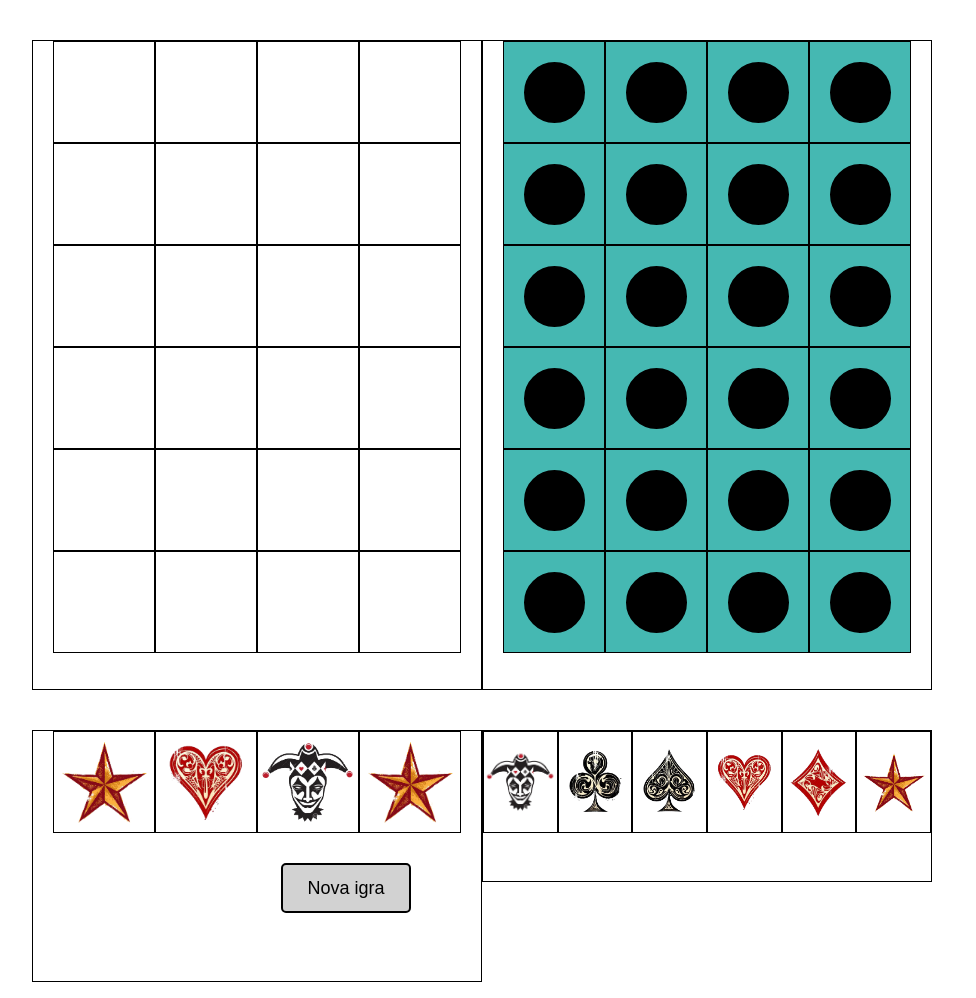
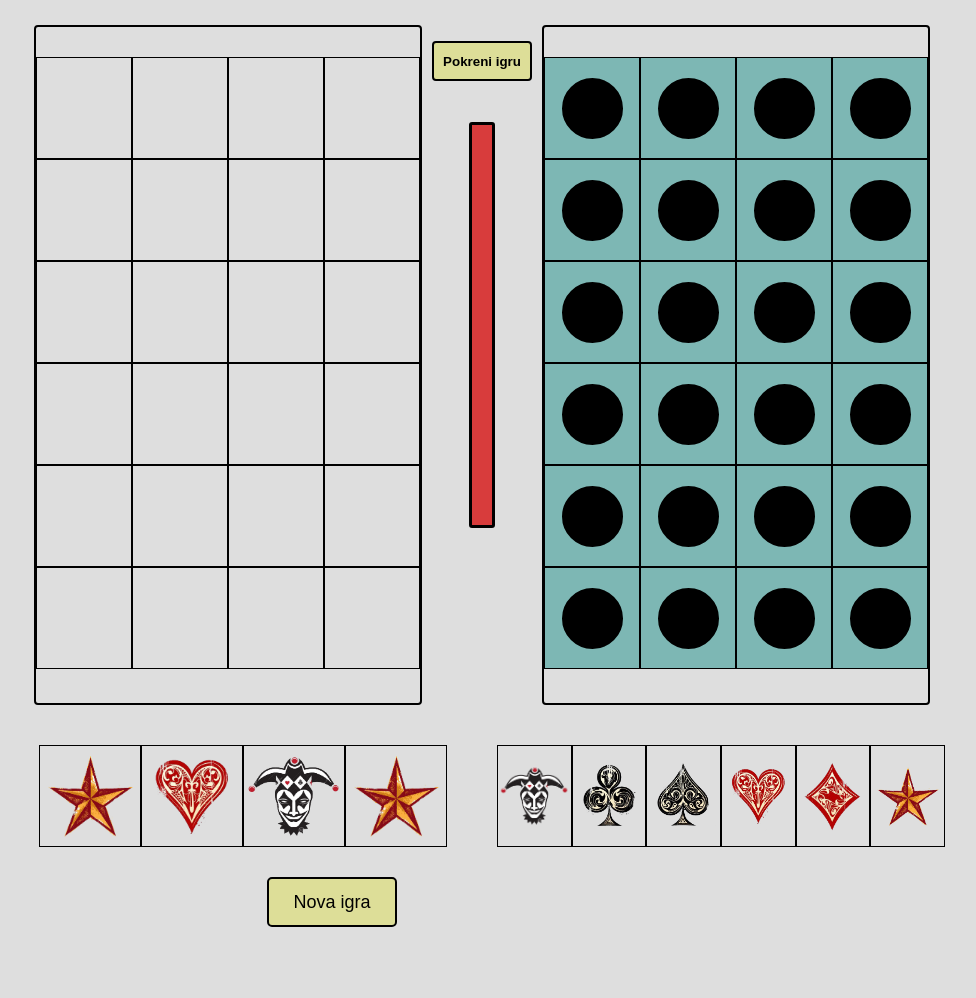
Before and after one commit to IvanNik85/drustvene_igre, a plain HTML site: page skocko/skocko.html in a window 1280 px wide. Shown: the top 998 px of the page, without its empty margins (158-1134 px from the left). Drawn offline with Linux system fonts and the light colour scheme.

Commit message:
dodat tajmer, bez zutih polja

```diff
--- a/skocko/css/skocko.css
+++ b/skocko/css/skocko.css
@@ -1,21 +1,58 @@
-* {
+body {
+    background-color:#dedede;
     margin: 0;
     padding: 0;
 }
 .container {
-    height: 650px;
-    margin-top: 40px;
+    height: 680px;
+    margin-top: 25px;
     display: flex;
     justify-content: center;
-    position: relative;
 }
 .div_one {
-    width: 35%;
-    border: 1px solid black;
+    width: 30%;
+    border: 2px solid black;
+    border-radius: 4px;
+    padding: 30px 0;
+    margin-right: 10px;
 }
 .div_two {
-    width: 35%;
-    border: 1px solid black;
+    width: 30%;
+    border: 2px solid black;
+    border-radius: 4px;
+    padding: 30px 0;
+    margin-left: 10px;
+}
+.timerDiv {
+    width: 20px;
+    height: 400px;
+    margin: auto;
+    position: relative;
+    background: #e8e803;
+    border: 3px solid black;
+    border-radius: 3px;
+    overflow: hidden;
+}
+#animate {
+  width: 20px;
+  height: 400px;
+  position: absolute;
+  background: #d83c3c;
+}
+#tajmerBtn {
+    height: 40px;
+    width: 100px;
+    border: 2px solid black;
+    border-radius: 4px;
+    background: #ddde98;
+    outline: none;
+    font-weight: 600;
+    margin-bottom: 25px;
+}
+#tajmerBtn:hover {
+    background: #5b69bb;
+    cursor: pointer;
+    color: #fff;
 }
 .container1 {
     height: 300px;
@@ -26,7 +63,7 @@
 .final {
     width: 35%;
     height: 250px;
-    border: 1px solid black;
+    margin-right: 30px;
 }
 .newGame {
     height: 100px;
@@ -36,37 +73,42 @@
 #new {
     width: 130px;
     height: 50px;
-    background: #d2d2d2;
+    background: #ddde98;
     border: 2px solid #000;
     outline: none;
     margin-top: 30px;
     border-radius: 5px;
     font-size: 18px;
+    margin-right: 10px;
 }
 #new:hover {
-    background: #9c9c9c;
+    background: #5b69bb;
     cursor: pointer;
+    color: #fff;
 }
 .possibilities {
     width: 35%;
     height: 150px;
-    border: 1px solid black;
 }
 .one, .two, .three {
     width: 100px;
     height: 100px;
     border: 1px solid black;
 }
+.one {
+    background-color: #dedede;
+}
 .two {
     display: flex;
     justify-content: center;
     align-items: center;
-    background-color: rgb(69, 184, 178);
+    background-color: #7db7b4;
 }
 .pos0, .pos1, .pos2, .pos3, .pos4, .pos5 {
     width: 100px;
     height: 100px;
     border: 1px solid black;
+    cursor: pointer;
 }
 .pos0 {
     background: url(../images/jocker.png) no-repeat center;
@@ -111,3 +153,6 @@
 .maybe {
     background-color: rgb(255, 243, 77);
 }
+#hidden {
+    visibility: hidden;
+}
--- a/skocko/js/skocko.js
+++ b/skocko/js/skocko.js
@@ -11,7 +11,6 @@ let one = document.querySelector('.one');
 let two = document.querySelector('.two');
 let divOne = document.querySelector('.div_one');
 let divTwo = document.querySelector('.div_two');
-let uspeh = 0;
 let finalArr = [];
 let testArr = [];
 
@@ -66,31 +65,44 @@ function vrednost() {
     testArr.push(this.className);
     console.log(testArr);
 
-    let nekiNiz = [];
-    for(i = 0; i < 4; i++) {
-        if(testArr[i] == finalArr[i]) {
-            //row1[i].className = 'true';
-            nekiNiz.push('true');
-            //testArr.push(row1[i].class);
-        } else if (finalArr.indexOf(testArr[i]) != -1) {
-            //row1[i].className = 'maybe';
-            nekiNiz.push('maybe');
-        }  else {
-            //row1[i].className = 'neutral';
+    nekiNiz = [];
+    var noviKorigovani = [];
+    for(i=0; i<4; i++) {
+        if(testArr[i] == finalArr[i]){
+            nekiNiz.unshift('true');
+        } else if (testArr.indexOf(finalArr[i]) != -1) {
+            nekiNiz.unshift('maybe');
+        } else {
             nekiNiz.push('false');
         }
     }
-    for(i=0; i< 4; i++) {
-    if(nekiNiz.indexOf('true') >=0) {
-        var index = nekiNiz.indexOf('maybe');
-        nekiNiz[index] = 'false';
-    } }
-    console.log(nekiNiz)
-
-    if(testArr.length === 4) {
+    /*for(i=0; i<4; i++) {
+    if(nekiNiz.indexOf('true') != -1) {
+            var index = nekiNiz.indexOf('maybe');
+            nekiNiz[index] = 'false';
+        }
+    }*/
+   if(testArr.length === 4) {
         for(i=0; i< 4; i++) {
             row1[i].className = nekiNiz[i];
             testArr = [];
         }
     }
 }
+var tajmerAcrivate = document.getElementById('tajmerBtn');
+tajmerAcrivate.addEventListener('click', tajmer);
+
+function tajmer() {
+    tajmerAcrivate.removeEventListener('click', tajmer);
+    let ani = document.getElementById('animate');
+    let pos = 0;
+    let id = setInterval(countdown, 220);
+    function countdown() {
+        if (pos == 400) {
+            clearInterval(id);
+        } else {
+            pos++;
+            ani.style.top = pos + "px";
+        }
+    }
+}
--- a/skocko/skocko.html
+++ b/skocko/skocko.html
@@ -11,16 +11,22 @@
     <div class="container">
         <div class="div_one">
         </div>
+    <div>
+        <p><button id='tajmerBtn'>Pokreni igru</button></p>
+        <div class="timerDiv">
+            <div id='animate'></div>
+        </div>
+    </div>
         <div class="div_two">
         </div>
     </div>
     <div class="container1">
         <div class="final">
             <div class="row1">
-                <div class="three"></div>
-                <div class="three"></div>
-                <div class="three"></div>
-                <div class="three"></div>
+                <div><div class="three"></div></div>
+                <div><div class="three"></div></div>
+                <div><div class="three"></div></div>
+                <div><div class="three"></div></div>
             </div>
              <div class="newGame">
                 <button id="new" type="button">Nova igra</button>
@@ -37,12 +43,6 @@
             </div>
         </div>
     </div>
-    <div class="neutral">
-    </div>
-     <div class="true">
-    </div>
-     <div class="maybe">
-    </div>
     <script src="js/skocko.js">
     </script>
 </body>
```
Also changed, not shown: images/11ves.jpg (added), images/11ves.png.
